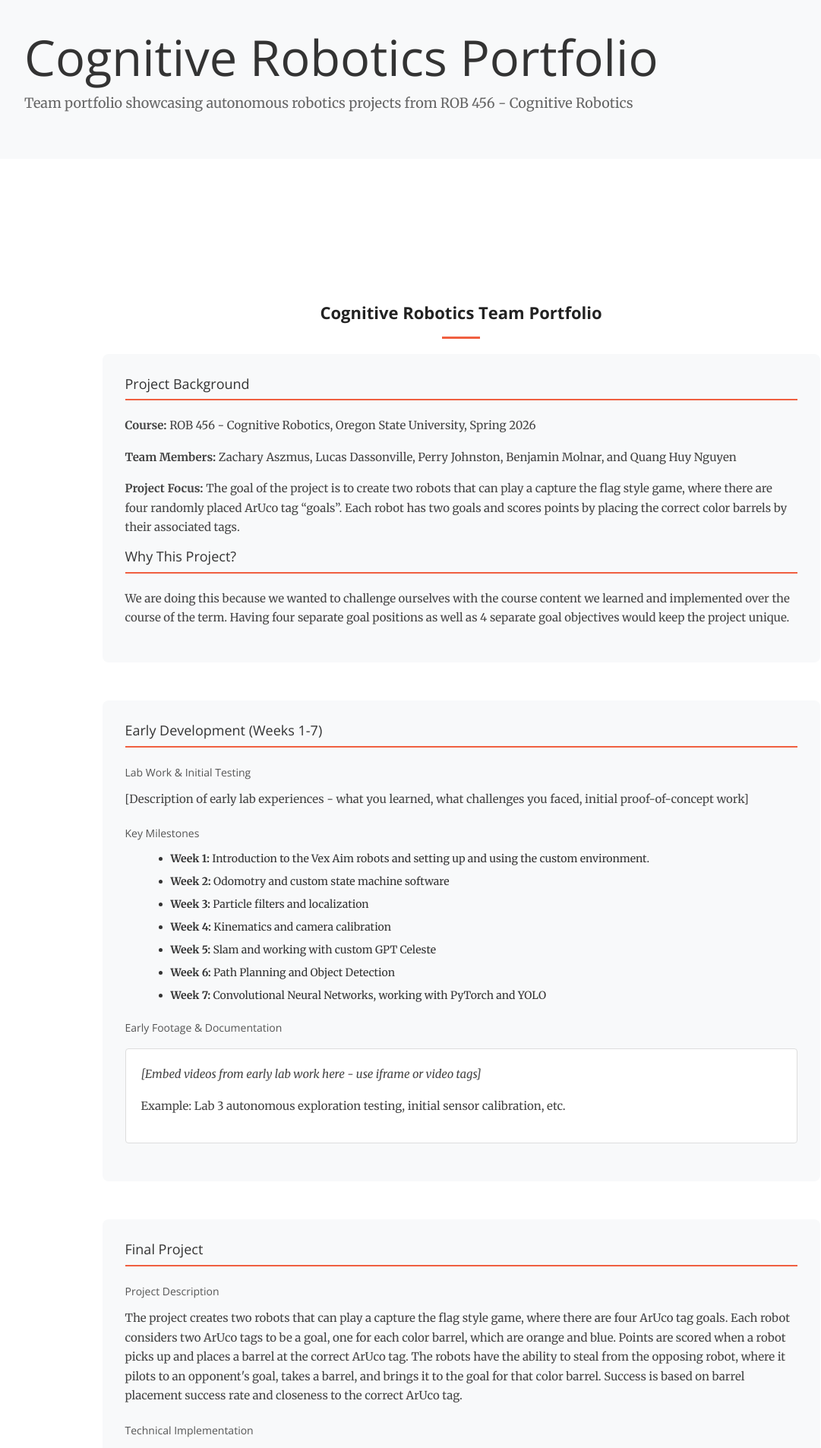
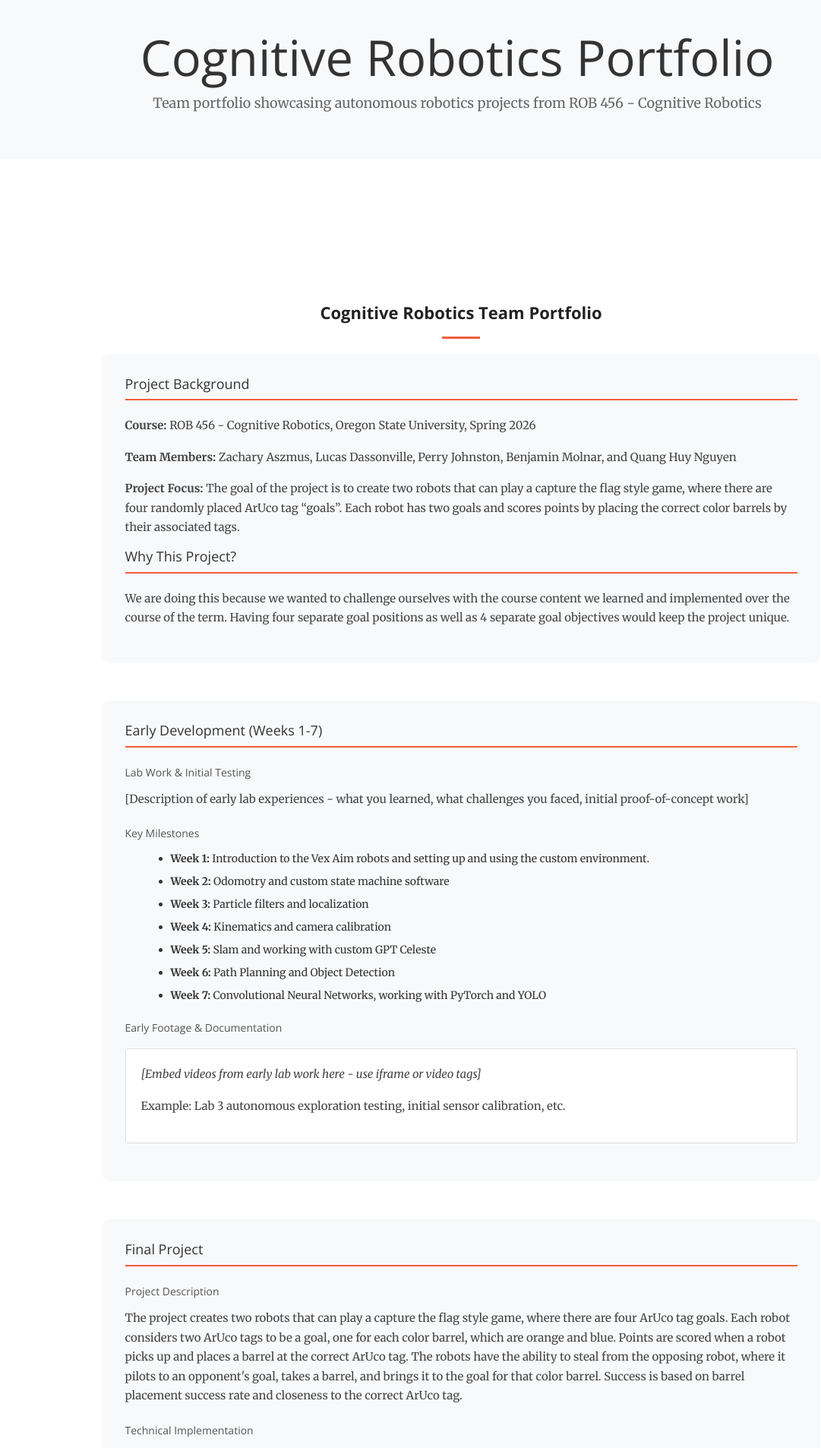
Before and after one commit to perryismyname/perryismyname.github.io, a Jekyll site: the page built from robotics-portfolio/index.html, in a window 1280 px wide. Shown: the top 1906 px of the page at 76% size, without its empty margins (38-1119 px from the left). Built offline with Jekyll 4.4.1, drawn with Linux system fonts in a browser that asks for light colours.

Commit message:
Update minimal.html

```diff
--- a/_layouts/minimal.html
+++ b/_layouts/minimal.html
@@ -4,7 +4,7 @@
 <body id="page-top" style="padding-top: 0;">
 
   <!-- Minimal Header - No Nav Bar, No Background Image -->
-  <header style="background-color: #f8f9fa; padding: 40px 0; margin-bottom: 30px;">
+  <header style="background-color: #f8f9fa; padding: 40px 0; margin-bottom: 30px; text-align: center;">
     <div class="container">
       <h1 style="margin: 0; color: #333;">{{ page.title }}</h1>
       {% if page.descriptor %}
```
